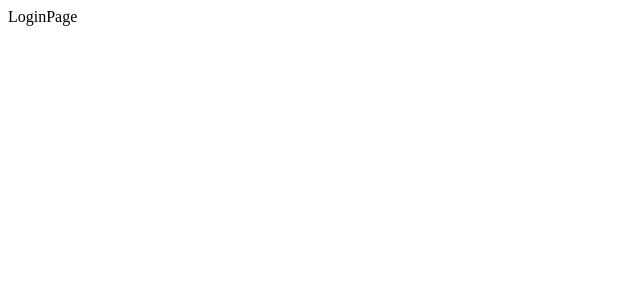
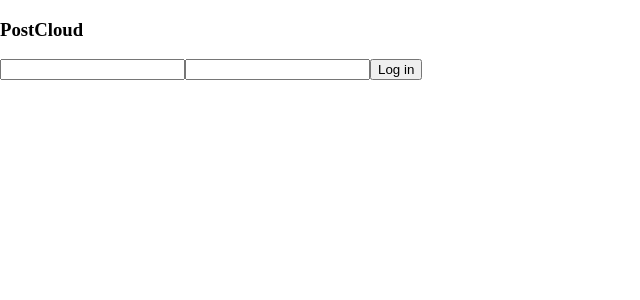
Before and after one commit to tiborurban001/cloud_post, a Vue app in the folder postcloud-client/: page /login in a window 1280 px wide. Shown: the top 300 px of the page, without its empty margins (0-640 px from the left). Built offline with nearby package versions, Linux system fonts and the light colour scheme.

Commit message:
sass-loader downgrade bugfix

```diff
--- a/postcloud-client/package.json
+++ b/postcloud-client/package.json
@@ -9,6 +9,7 @@
   },
   "dependencies": {
     "core-js": "^3.6.5",
+    "sass-loader": "^10.1.1",
     "vue": "^2.6.11",
     "vue-router": "^3.2.0",
     "vuex": "^3.4.0"
--- a/postcloud-client/src/App.vue
+++ b/postcloud-client/src/App.vue
@@ -4,3 +4,11 @@
     <router-view/>
   </div>
 </template>
+
+
+<style lang="scss">
+body{
+  margin: 0;
+  padding: 0;
+}
+</style>
--- a/postcloud-client/src/views/Login.vue
+++ b/postcloud-client/src/views/Login.vue
@@ -1,15 +1,26 @@
 <template>
     <div>
-        LoginPage
+        <h3>PostCloud</h3>
+        <div class="form-group">
+            <input type="text" v-model="email">
+            <input type="password" v-model="password">
+            <button class="login-btn">Log in</button>
+        </div>
     </div>
 </template>
 
 <script>
 export default {
-    name: 'login'
+    name: 'login',
+    data () {
+        return {
+            email: '',
+            password: ''
+        }
+    }
 }
 </script>
 
-<style>
+<style lang="scss" scoped>
 
 </style>
```
Also changed, not shown: 2 other files (tests, documents, lock files or other folders).
